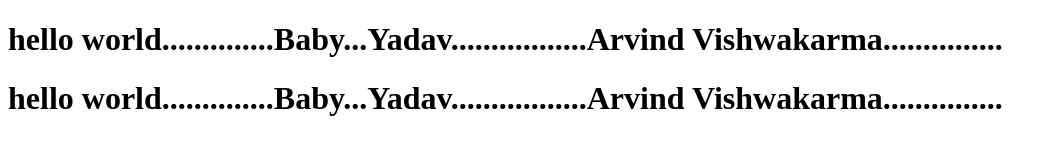
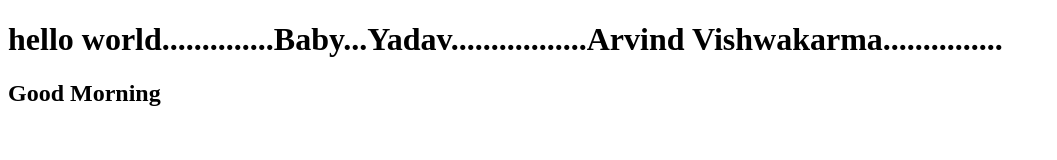
Before and after one commit to Bebiyadav9321/Gitpract, a plain HTML site: page index.html in a window 1280 px wide. Shown: the whole page, without its empty margins (0-1057 px from the left). Drawn offline with Linux system fonts and the light colour scheme.

Commit message:
good morning added

```diff
--- a/index.html
+++ b/index.html
@@ -8,6 +8,7 @@
 </head>
 <body>
     <h1>hello world..............Baby...Yadav.................Arvind Vishwakarma...............</h1>
-    <h1>hello world..............Baby...Yadav.................Arvind Vishwakarma...............</h1>
+    <!-- <h1>hello world..............Baby...Yadav.................Arvind Vishwakarma...............</h1> -->
+    <h2>Good Morning</h2>
 </body>
 </html>
```
